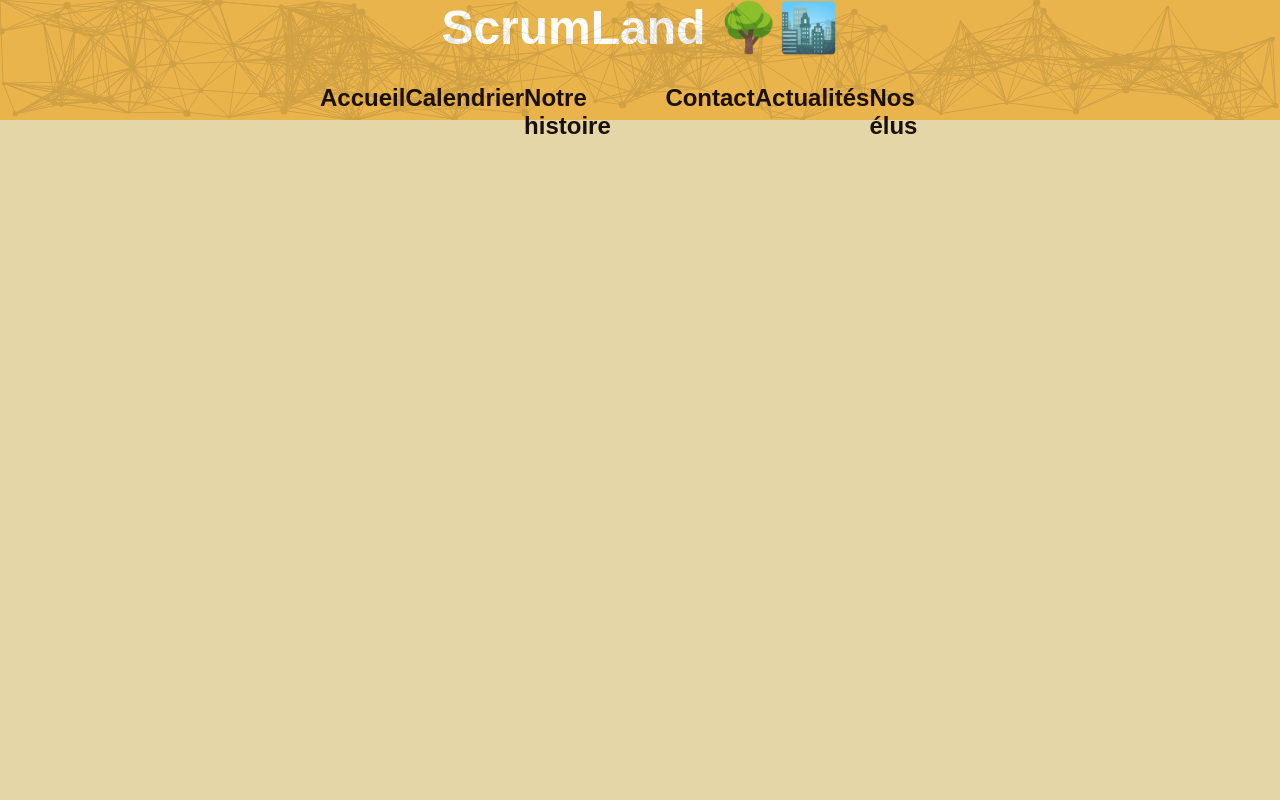
After one commit to AustinRoverMini30/ScrumLand, a PHP site: page /Assets/CSS/NavBar.php in a window 1280 px wide. The commit adds this page. Run offline with PHP 8.4, Linux system fonts and the light colour scheme.

Commit message:
Nouvelle NavBar

```diff
--- a/Assets/CSS/General.css
+++ b/Assets/CSS/General.css
@@ -13,30 +13,3 @@ body {
     color: var(--licorice);
     margin: 0;
 }
-
-#header {
-    margin: 0;
-    position: relative;
-    width: 100%;
-    height: 15%;
-    background-color: var(--hunyadiYellow);
-    animation: slideDown 2s ease-out;
-}
-
-#canvas {
-    position: absolute;
-    top: 0;
-    left: 0;
-    width: 100%;
-    height: 100%;
-    opacity: 0.1; /* Ajustez l'opacité pour la transparence */
-}
-
-@keyframes slideDown {
-    from {
-        transform: translateY(-100%);
-    }
-    to {
-        transform: translateY(0);
-    }
-}
--- /dev/null
+++ b/Assets/CSS/NavBar.css
@@ -0,0 +1,79 @@
+@import url('https://fonts.googleapis.com/css2?family=Josefin+Sans:wght@400;600;700&display=swap');
+
+/* Variables de couleurs */
+:root {
+    --vanilla: #e4d6a7;
+    --licorice: #1c110a;
+    --hunyadiYellow: #e9b44c;
+    --rofous: #9b2915;
+    --verdigris: #50a2a7;
+    --white: #fff;
+    --gray: #f8f9fa;
+    --shadow: rgba(0, 0, 0, 0.1);
+}
+
+#header {
+    top: 0;
+    margin: 0;
+    position: fixed;
+    width: 100%;
+    height: 15%;
+    background-color: var(--hunyadiYellow);
+    animation: slideDown 2s ease-out;
+    color: var(--white);
+}
+
+#canvas {
+    position: absolute;
+    top: 0;
+    left: 0;
+    width: 100%;
+    height: 100%;
+    opacity: 0.1; /* Ajustez l'opacité pour la transparence */
+}
+
+@keyframes slideDown {
+    from {
+        transform: translateY(-100%);
+    }
+    to {
+        transform: translateY(0);
+    }
+}
+
+#header nav {
+    position: absolute;
+    top: 70%;
+    left: 50%;
+    transform: translateX(-50%);
+}
+
+nav {
+    display: inline-flex;
+    margin-right: 20px;
+    list-style-type: none;
+    padding: 0;
+    justify-content: space-between;
+    width: 50%;
+}
+
+nav a {
+    text-decoration: none;
+    color: var(--licorice);
+    font-weight: bold;
+    transition: all 0.5s ease;
+    font-size: 1.5rem;
+}
+
+nav a:hover {
+    color: var(--rofous);
+    transition: all 0.5s ease;
+    font-size: 2rem;
+    text-decoration: underline;
+}
+
+#header h1 {
+    font-size: 3rem;
+    text-align: center;
+    margin-top: 0;
+}
--- /dev/null
+++ b/Assets/CSS/NavBar.php
@@ -0,0 +1,22 @@
+<!DOCTYPE>
+<html>
+<head>
+    <link rel="stylesheet" type="text/css" href="NavBar.css">
+    <link rel="stylesheet" href="General.css">
+</head>
+<body>
+<div id="header">
+    <canvas id="canvas"></canvas>
+    <h1>ScrumLand 🌳🏙️</h1>
+    <nav id="navbar">
+            <a href="index.php">Accueil</a>
+            <a href="calendrier.php">Calendrier</a>
+            <a href="histoire.php">Notre histoire</a>
+            <a href="contact.php">Contact</a>
+            <a href="actualites.php">Actualités</a>
+            <a href="elus.php">Nos élus</a>
+    </nav>
+</div>
+<script src="./../JS/header.js"></script>
+</body>
+</html>
--- a/Assets/CSS/presentation.css
+++ b/Assets/CSS/presentation.css
@@ -11,6 +11,7 @@
     --gray: #f8f9fa;
     --shadow: rgba(0, 0, 0, 0.1);
 }
+
 
 /* Reset */
 * {
@@ -40,7 +41,7 @@ a:hover {
 
 /* Header */
 #header {
-    background: linear-gradient(135deg, var(--hunyadiYellow), var(--vanilla));
+    background: var(--hunyadiYellow);
     color: var(--white);
     padding: 2rem 1.5rem;
     text-align: center;
--- /dev/null
+++ b/Assets/JS/header.js
@@ -0,0 +1,77 @@
+const canvas = document.getElementById('canvas');
+const ctx = canvas.getContext('2d');
+canvas.width = document.getElementById('header').clientWidth;
+canvas.height = document.getElementById('header').clientHeight;
+
+const points = [];
+const numPoints = 200;
+const maxDistance = 70;
+
+class Point {
+    constructor(x, y, isMouse = false) {
+        this.x = x;
+        this.y = y;
+        this.vx = Math.random() * 2 - 1;
+        this.vy = Math.random() * 2 - 1;
+        this.isMouse = isMouse;
+        this.radius = isMouse ? 2 : Math.random() * 3 + 1; // Taille aléatoire entre 1 et 4
+    }
+
+    update() {
+        if (!this.isMouse) {
+            this.x += this.vx;
+            this.y += this.vy;
+
+            if (this.x < 0 || this.x > canvas.width) this.vx *= -1;
+            if (this.y < 0 || this.y > canvas.height) this.vy *= -1;
+        }
+    }
+
+    draw() {
+        ctx.beginPath();
+        ctx.arc(this.x, this.y, this.radius, 0, Math.PI * 2);
+        ctx.fill();
+    }
+}
+
+function init() {
+    for (let i = 0; i < numPoints; i++) {
+        points.push(new Point(Math.random() * canvas.width, Math.random() * canvas.height));
+    }
+    // Ajouter un point pour la souris
+    points.push(new Point(0, 0, true));
+}
+
+function animate() {
+    ctx.clearRect(0, 0, canvas.width, canvas.height);
+
+    for (let i = 0; i < points.length; i++) {
+        points[i].update();
+        points[i].draw();
+
+        for (let j = i + 1; j < points.length; j++) {
+            const dx = points[i].x - points[j].x;
+            const dy = points[i].y - points[j].y;
+            const distance = Math.sqrt(dx * dx + dy * dy);
+
+            if (distance < maxDistance) {
+                ctx.beginPath();
+                ctx.moveTo(points[i].x, points[i].y);
+                ctx.lineTo(points[j].x, points[j].y);
+                ctx.stroke();
+            }
+        }
+    }
+
+    requestAnimationFrame(animate);
+}
+
+// Mettre à jour la position du point de la souris
+canvas.addEventListener('mousemove', (event) => {
+    const rect = canvas.getBoundingClientRect();
+    points[points.length - 1].x = event.clientX - rect.left;
+    points[points.length - 1].y = event.clientY - rect.top;
+});
+
+init();
+animate();
--- a/presentation.php
+++ b/presentation.php
@@ -510,5 +510,6 @@
             <a href="#culture">Culture</a>
         </nav>
     </footer>
+<script src="Assets/JS/header.js"></script>
 </body>
 </html>
```
Also changed, not shown: Assets/CSS/test.php (+14 -82 lines), header.php (added, +12 -0 lines).
